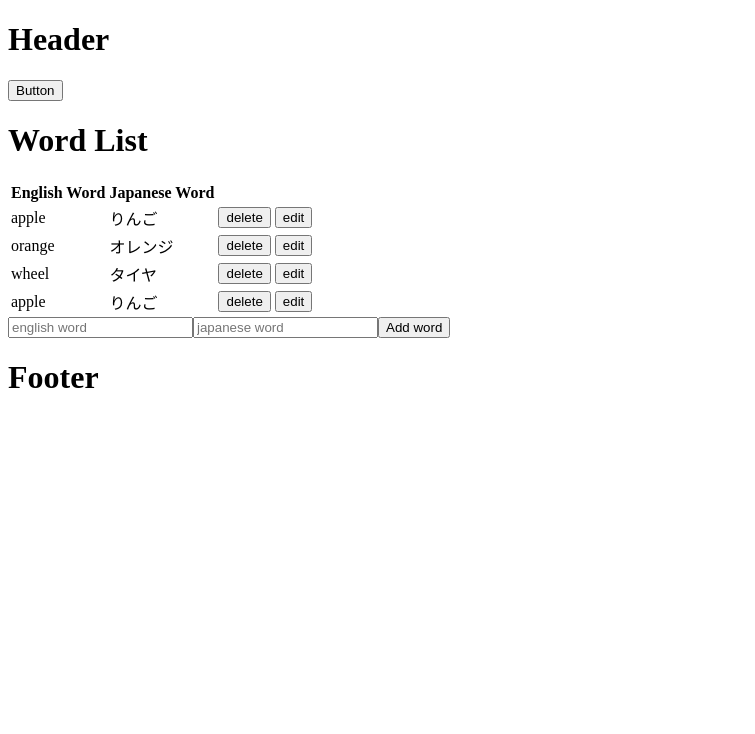
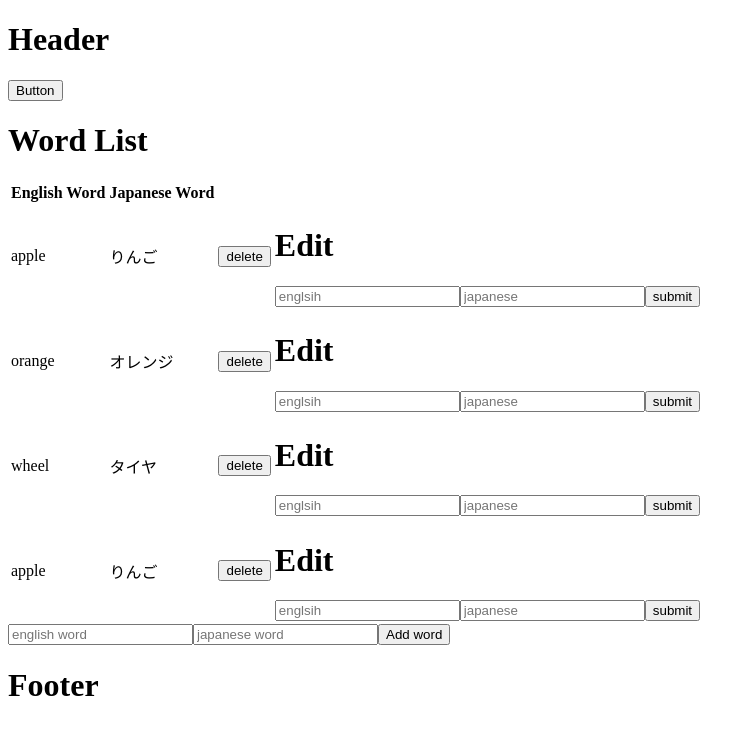
Before and after one commit to shinya-ml/english_learn, a Next.js app: page / in a window 1280 px wide. Shown: the top 734 px of the page, without its empty margins (0-755 px from the left). Built offline with nearby package versions, Linux system fonts and the light colour scheme.

Commit message:
単語の編集ができるようん

```diff
--- /dev/null
+++ b/components/NewWordInfoForm.js
@@ -0,0 +1,64 @@
+import React, { Component } from 'react';
+import { connect } from 'react-redux';
+import { editWord } from '../ducks/slice';
+
+class NewWordInfoForm extends Component {
+  constructor(props) {
+    super(props);
+    this.state = {
+      english: '',
+      japanese: '',
+    };
+    this.onChangeEnglish = this.onChangeEnglish.bind(this);
+    this.onChangeJapanese = this.onChangeJapanese.bind(this);
+    this.onClick = this.onClick.bind(this);
+  }
+
+  onChangeEnglish(e) {
+    this.setState({
+      english: e.target.value,
+    });
+  }
+
+  onChangeJapanese(e) {
+    this.setState({
+      japanese: e.target.value,
+    });
+  }
+
+  onClick() {
+    const payload = {
+      index: this.props.index,
+      newWord: {
+        word: this.state.english,
+        ja: this.state.japanese,
+      },
+    };
+    this.props.editWord(payload);
+    this.setState({
+      english: '',
+      japanese: '',
+    });
+  }
+
+  render() {
+    return (
+      <div>
+        <h1>Edit</h1>
+        <input
+          onChange={this.onChangeEnglish}
+          value={this.state.english}
+          placeholder="englsih"
+        />
+        <input
+          onChange={this.onChangeJapanese}
+          value={this.state.japanese}
+          placeholder="japanese"
+        />
+        <button onClick={this.onClick}>submit</button>
+      </div>
+    );
+  }
+}
+const mapDispatchToProps = { editWord };
+export default connect((state) => state, mapDispatchToProps)(NewWordInfoForm);
--- a/components/WordList.js
+++ b/components/WordList.js
@@ -2,6 +2,7 @@ import React, { Component } from 'react';
 import { connect } from 'react-redux';
 import { deleteWord } from '../ducks/slice';
 import Link from 'next/link';
+import NewWordInfoForm from './NewWordInfoForm';
 
 class WordList extends Component {
   constructor(props) {
@@ -33,9 +34,7 @@ class WordList extends Component {
                   <button onClick={() => this.onClick(index)}>delete</button>
                 </td>
                 <td>
-                  <Link href={{ pathname: '/edit', query: { index: index } }}>
-                    <button>edit</button>
-                  </Link>
+                  <NewWordInfoForm index={index} />
                 </td>
               </tr>
             ))}
--- a/ducks/slice.js
+++ b/ducks/slice.js
@@ -46,5 +46,5 @@ const wordSlice = createSlice({
     }),
   },
 });
-export const { addWord, deleteWord } = wordSlice.actions;
+export const { addWord, deleteWord, editWord } = wordSlice.actions;
 export default wordSlice;
```
Also changed, not shown: components/OldWordInfo.js (added, +18 -0 lines), pages/edit.js (+16 -1 lines).
